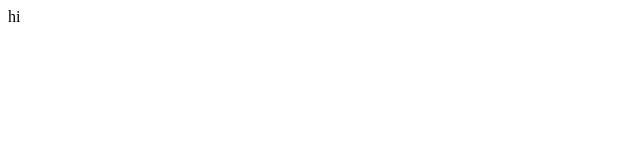
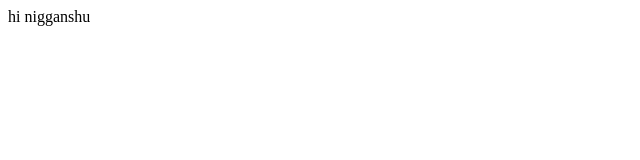
Before and after one commit to Himanshu-2728/College-Event-Management, a plain HTML site: page index.html in a window 1280 px wide. Shown: the full height of the page, 0-640 px from the left. Drawn offline with Linux system fonts and the light colour scheme.

Commit message:
tanishq ke changes

```diff
--- a/index.html
+++ b/index.html
@@ -6,6 +6,6 @@
     <title>Document</title>
 </head>
 <body>
-    hi
+    hi nigganshu
 </body>
 </html>
```
Also changed, not shown: 1 other file.
